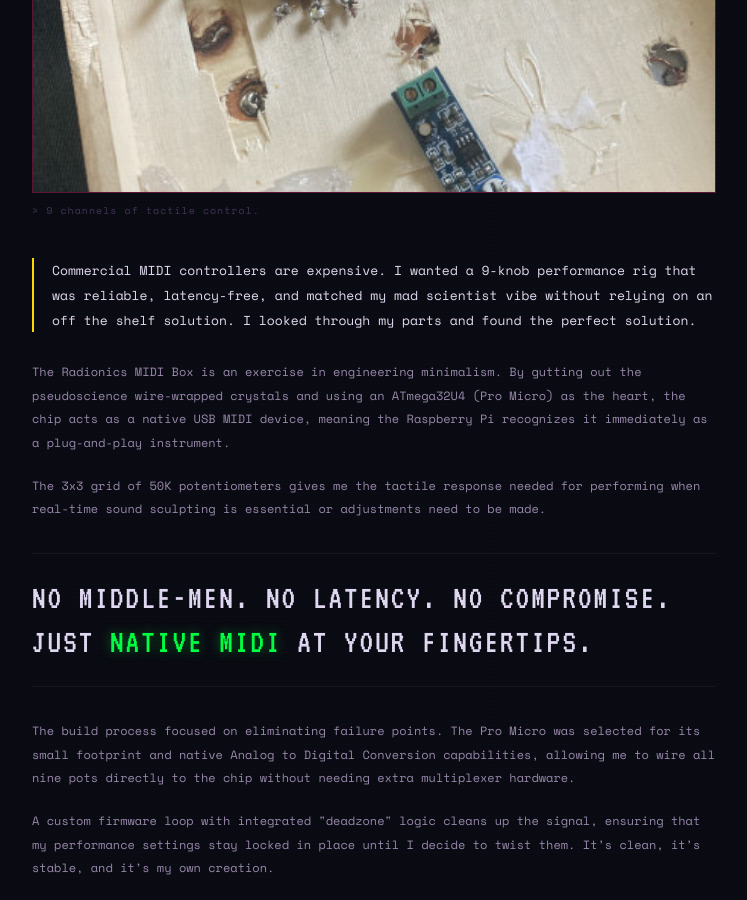
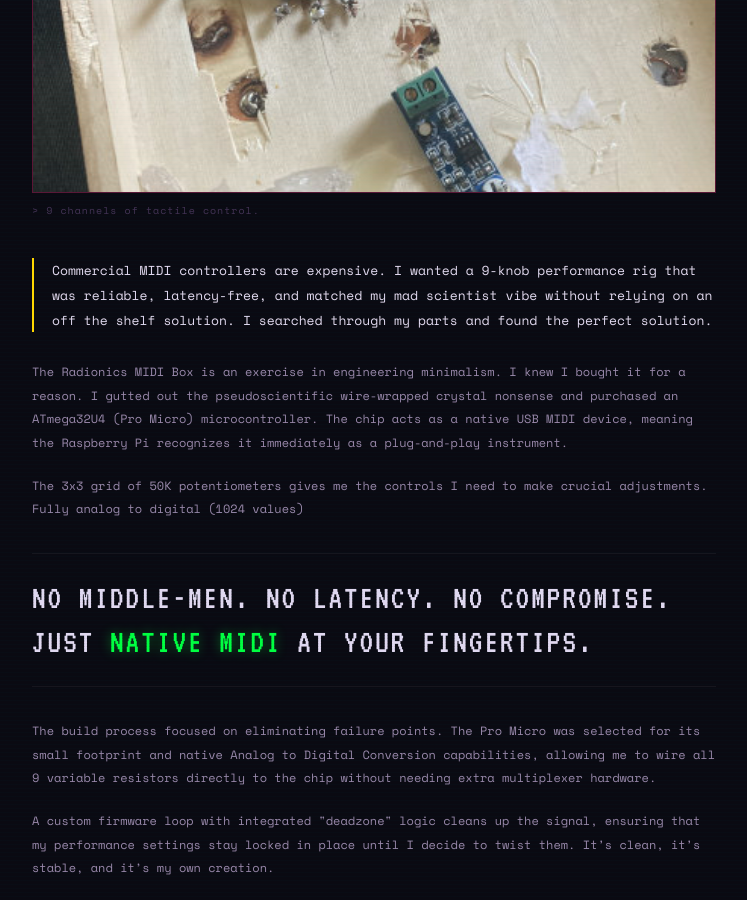
Before and after one commit to Ahlers94/carl-william-music, a Jekyll site: the page built from radionics-box.html, in a window 1280 px wide and 900 px high, scrolled down 735 px. Shown: the whole window, without its empty margins (16-763 px from the left). Built offline with Jekyll 4.4.1, drawn with Linux system fonts in a browser that asks for light colours.

Commit message:
Refine descriptions in radionics-box.html
Updated text for clarity and specificity regarding the components and functionality of the Radionics MIDI Box.

```diff
--- a/radionics-box.html
+++ b/radionics-box.html
@@ -334,16 +334,16 @@ layout: null
 
     <div class="fade-in">
       <p class="rig-lead">
-        Commercial MIDI controllers are expensive. I wanted a 9-knob performance rig that was reliable, latency-free, and matched my mad scientist vibe without relying on an off the shelf solution. I looked through my parts and found the perfect solution.
+        Commercial MIDI controllers are expensive. I wanted a 9-knob performance rig that was reliable, latency-free, and matched my mad scientist vibe without relying on an off the shelf solution. I searched through my parts and found the perfect solution.
       </p>
     </div>
 
     <div class="fade-in">
       <p class="rig-body">
-        The Radionics MIDI Box is an exercise in engineering minimalism. By gutting out the pseudoscience wire-wrapped crystals and using an ATmega32U4 (Pro Micro) as the heart, the chip acts as a native USB MIDI device, meaning the Raspberry Pi recognizes it immediately as a plug-and-play instrument.
+        The Radionics MIDI Box is an exercise in engineering minimalism. I knew I bought it for a reason. I gutted out the pseudoscientific wire-wrapped crystal nonsense and purchased an ATmega32U4 (Pro Micro) microcontroller. The chip acts as a native USB MIDI device, meaning the Raspberry Pi recognizes it immediately as a plug-and-play instrument.
       </p>
       <p class="rig-body">
-        The 3x3 grid of 50K potentiometers gives me the tactile response needed for performing when real-time sound sculpting is essential or adjustments need to be made.
+        The 3x3 grid of 50K potentiometers gives me the controls I need to make crucial adjustments. Fully analog to digital (1024 values)
       </p>
     </div>
 
@@ -354,7 +354,7 @@ layout: null
 
     <div class="fade-in">
       <p class="rig-body">
-        The build process focused on eliminating failure points. The Pro Micro was selected for its small footprint and native Analog to Digital Conversion capabilities, allowing me to wire all nine pots directly to the chip without needing extra multiplexer hardware.
+        The build process focused on eliminating failure points. The Pro Micro was selected for its small footprint and native Analog to Digital Conversion capabilities, allowing me to wire all 9 variable resistors directly to the chip without needing extra multiplexer hardware.
       </p>
       <p class="rig-body">
         A custom firmware loop with integrated "deadzone" logic cleans up the signal, ensuring that my performance settings stay locked in place until I decide to twist them. It’s clean, it’s stable, and it’s my own creation.
```
